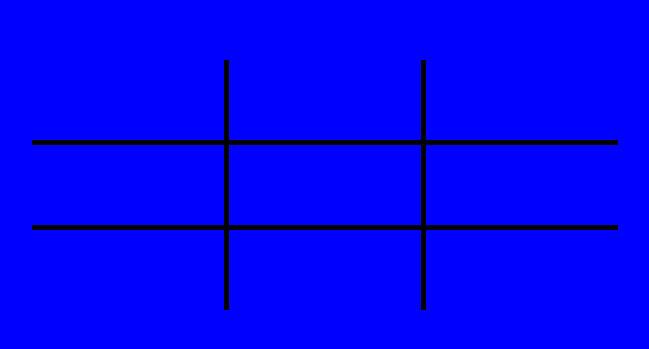
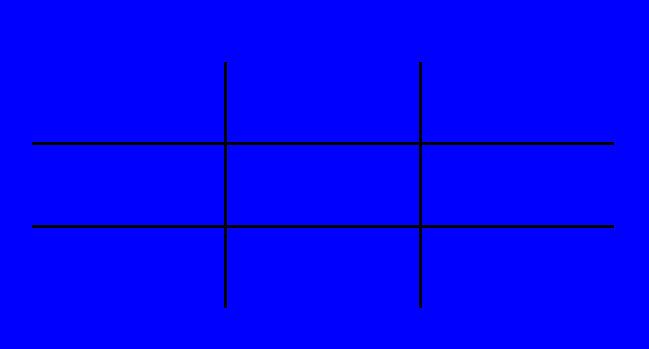
Before and after one commit to njhjgyj/tictactoe-using-JavaScript-, a plain HTML site: page index.html in a window 1280 px wide. Shown: the part 215-564 px from the top of the page, without its empty margins (288-937 px from the left). Drawn offline with Linux system fonts and the light colour scheme.

Commit message:
Update index.html

```diff
--- a/index.html
+++ b/index.html
@@ -44,8 +44,8 @@
             display: flex;
             justify-content: center;
             align-items: center;
-            font-size: 400;
-            border: 5px solid black;
+            font-size: 100px;
+            border: 3px solid black;
             color: orange;
             border-left: none;
             border-top: none;
```
